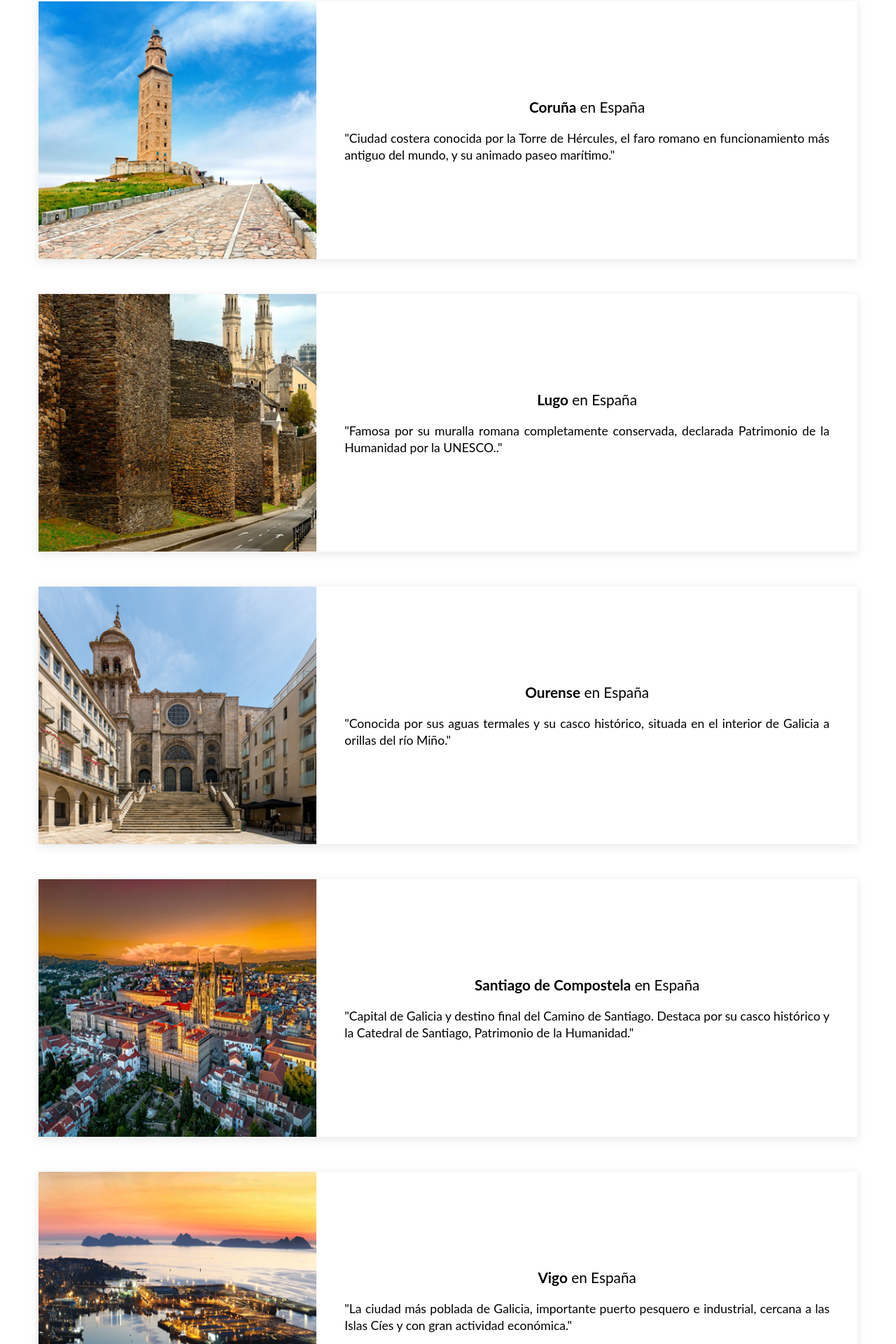
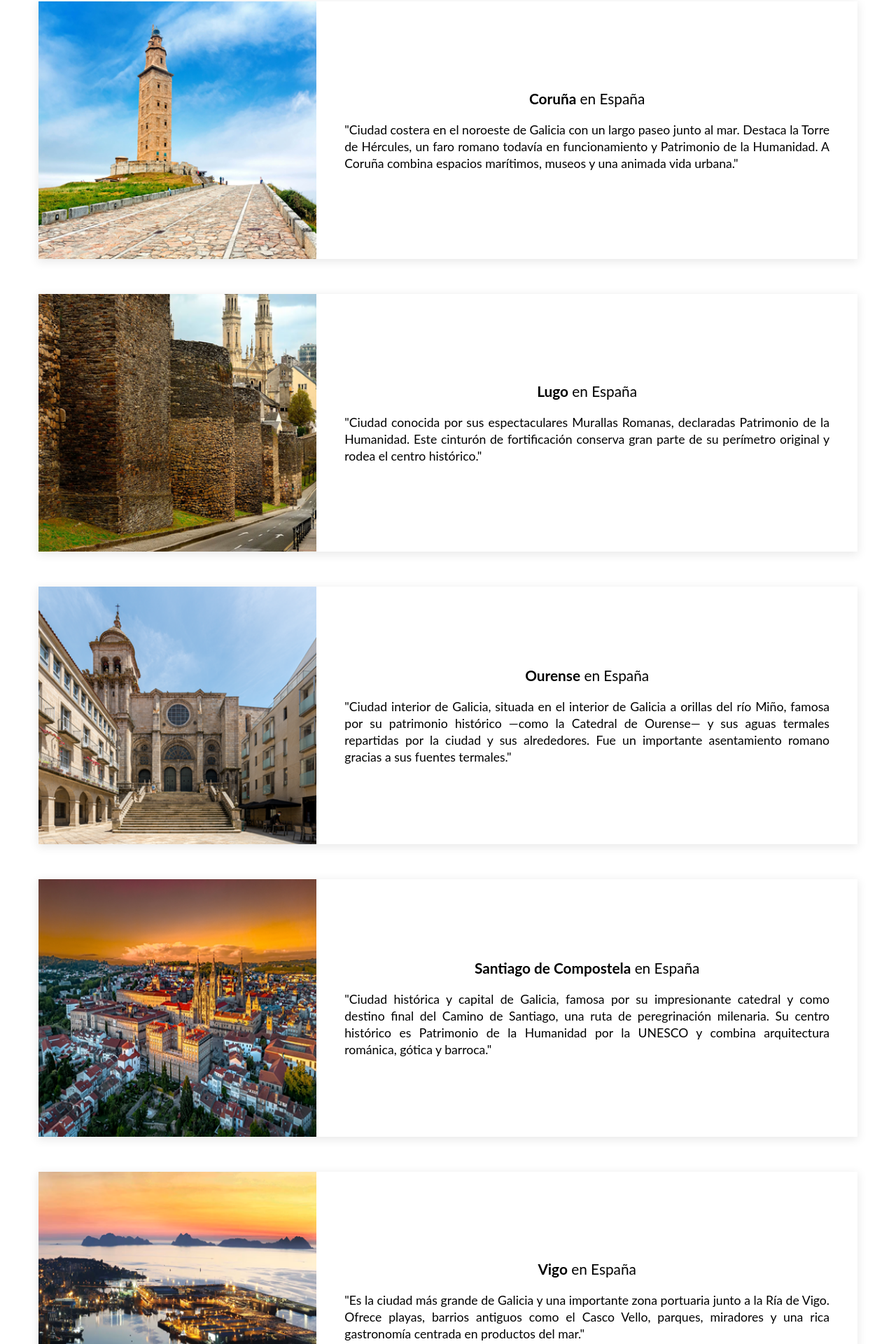
Before and after one commit to Mariaregue-spec/react-props, a React (Vite) app: page / in a window 1280 px wide. Shown: the part 155-2075 px from the top of the page at 70% size. Built offline with nearby package versions, Linux system fonts and the light colour scheme.

Commit message:
fix:description tex

```diff
--- a/src/App.jsx
+++ b/src/App.jsx
@@ -10,31 +10,31 @@ function App() {
           nombre='Coruña'
           pais='España'
           imagen='Coruña'
-          testimonio='Ciudad costera conocida por la Torre de Hércules, el faro romano en funcionamiento más antiguo del mundo, y su animado paseo marítimo.'
+          testimonio='Ciudad costera en el noroeste de Galicia con un largo paseo junto al mar. Destaca la Torre de Hércules, un faro romano todavía en funcionamiento y Patrimonio de la Humanidad. A Coruña combina espacios marítimos, museos y una animada vida urbana.'
         />
         <Testimonio
           nombre='Lugo'
           pais='España'
           imagen='Lugo'
-          testimonio='Famosa por su muralla romana completamente conservada, declarada Patrimonio de la Humanidad por la UNESCO..'
+          testimonio='Ciudad conocida por sus espectaculares Murallas Romanas, declaradas Patrimonio de la Humanidad. Este cinturón de fortificación conserva gran parte de su perímetro original y rodea el centro histórico.'
         />
         <Testimonio
           nombre='Ourense'
           pais='España'
           imagen='Ourense'
-          testimonio='Conocida por sus aguas termales y su casco histórico, situada en el interior de Galicia a orillas del río Miño.'
+          testimonio='Ciudad interior de Galicia, situada en el interior de Galicia a orillas del río Miño, famosa por su patrimonio histórico —como la Catedral de Ourense— y sus aguas termales repartidas por la ciudad y sus alrededores. Fue un importante asentamiento romano gracias a sus fuentes termales.'
         />
         <Testimonio
           nombre='Santiago de Compostela'
           pais='España'
           imagen='Santiago-de-Compostela'
-          testimonio='Capital de Galicia y destino final del Camino de Santiago. Destaca por su casco histórico y la Catedral de Santiago, Patrimonio de la Humanidad.'
+          testimonio='Ciudad histórica y capital de Galicia, famosa por su impresionante catedral y como destino final del Camino de Santiago, una ruta de peregrinación milenaria. Su centro histórico es Patrimonio de la Humanidad por la UNESCO y combina arquitectura románica, gótica y barroca.'
         />
         <Testimonio
           nombre='Vigo'
           pais='España'
           imagen='Vigo'
-          testimonio='La ciudad más poblada de Galicia, importante puerto pesquero e industrial, cercana a las Islas Cíes y con gran actividad económica.'
+          testimonio='Es la ciudad más grande de Galicia y una importante zona portuaria junto a la Ría de Vigo. Ofrece playas, barrios antiguos como el Casco Vello, parques, miradores y una rica gastronomía centrada en productos del mar.'
         />
           </div>
   );
```
